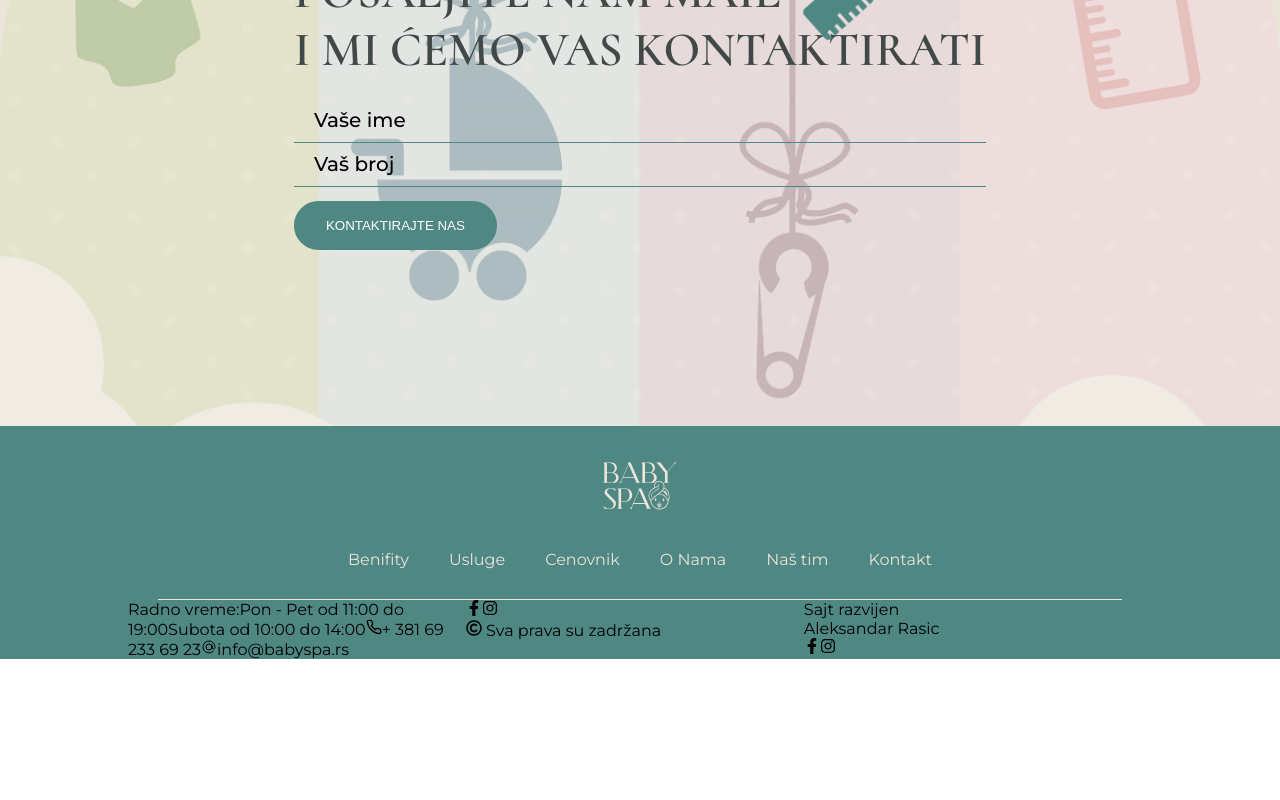
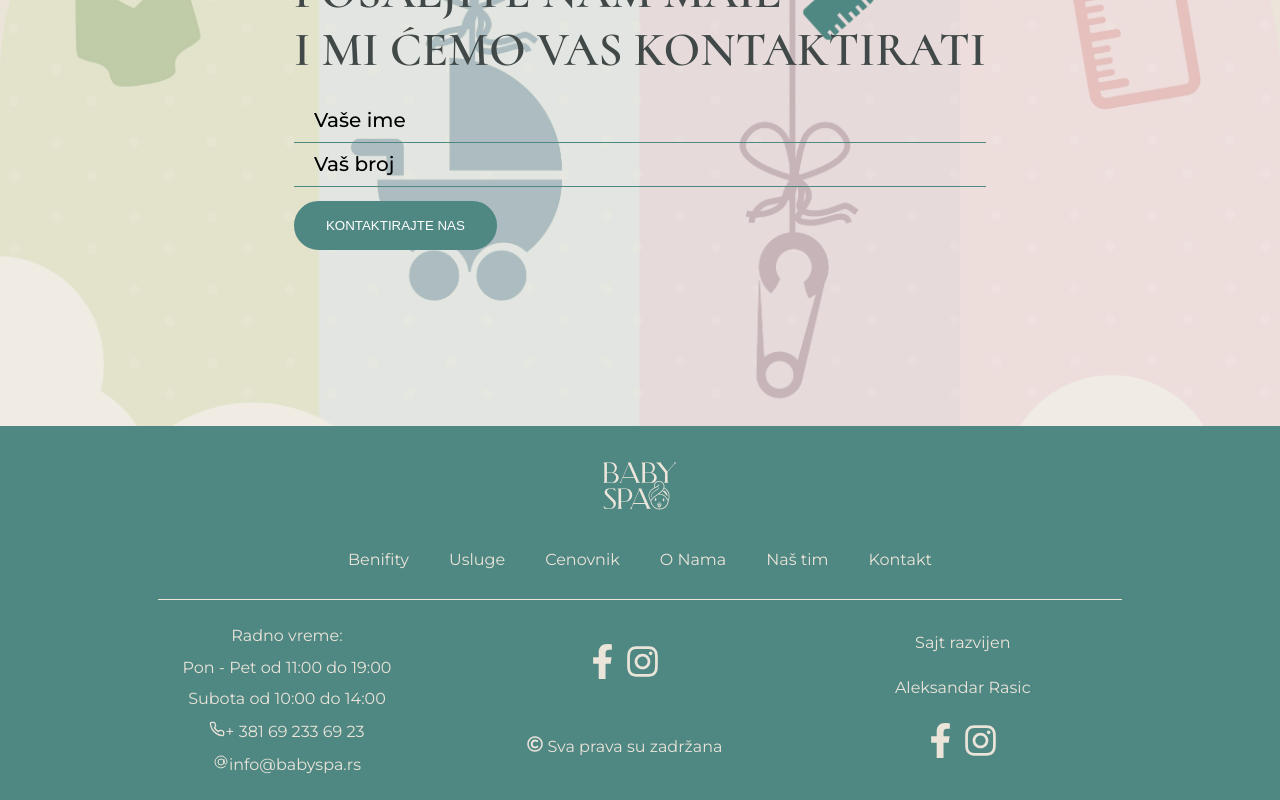
Before and after one commit to jimmyatv/myBabySpa, a React (Create React App) app: page / in a window 1280 px wide. Shown: the part 3326-4126 px from the top of the page. Before the commit the page ends 3985 px from the top, so only its background shows below. Built offline with nearby package versions, Linux system fonts and the light colour scheme.

Commit message:
Footer | 99%

```diff
--- a/src/components/Footer/Footer.css
+++ b/src/components/Footer/Footer.css
@@ -32,6 +32,8 @@
 }
 .footer-bottom>div {
     width: calc(33% - 20px);
+    height: 20rem;
+    text-align: center;
 }
 
 .logo-white {
@@ -41,3 +43,29 @@
 .logo-white>img {
     width: 120px;
 }
+
+/* footer bottom */
+.footer-bottom>div {
+    padding: 2rem 3rem;
+}
+
+.footer-bottom>div:nth-child(1),.footer-bottom>div:nth-child(2),.footer-bottom>div:nth-child(3) {
+    display: flex;
+    flex-direction: column;
+    justify-content: space-around;
+    color: var(--secondary);
+}
+
+.footer-bottom>div .social-footer a {
+    font-size: 3.5rem;
+    color: var(--secondary);
+    transition: var(--transition);
+    margin-right: 0.5rem;
+}
+
+.footer-bottom>div .social-footer a:nth-child(1):hover {
+    color: #1877F2;
+}
+.footer-bottom>div .social-footer a:nth-child(2):hover {
+    color: #d62976 ;
+}
--- a/src/components/Footer/Footer.jsx
+++ b/src/components/Footer/Footer.jsx
@@ -29,11 +29,9 @@ const Footer = () => {
             </span>
           </div>
           <div>
-            <span>
-              <FaFacebookF />
-            </span>
-            <span>
-              <FaInstagram />
+          <span className="social-footer">
+              <a href=""><FaFacebookF /></a>
+              <a href=""><FaInstagram /></a>
             </span>
             <p>
               <FaRegCopyright /> Sva prava su zadržana
@@ -42,11 +40,9 @@ const Footer = () => {
           <div>
             <p>Sajt razvijen</p>
             <p>Aleksandar Rasic</p>
-            <span>
-              <FaFacebookF />
-            </span>
-            <span>
-              <FaInstagram />
+            <span className="social-footer">
+              <a href=""><FaFacebookF /></a>
+              <a href=""><FaInstagram /></a>
             </span>
           </div>
         </div>
```
